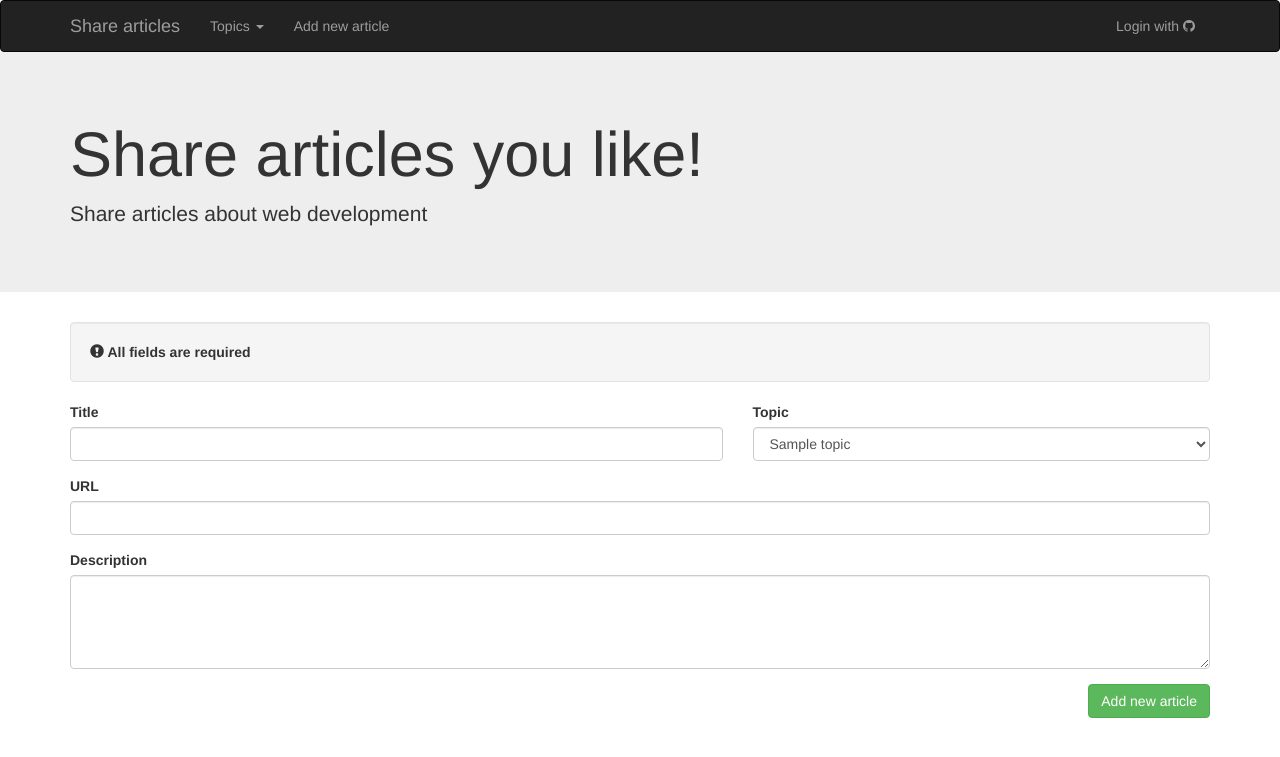
After one commit to karlveskus/article-sharing, a Flask app: template templates/new_article.html in a window 1280 px wide. The commit adds this page. Shown: the top 757 px of the page. Run offline with Flask 2, Linux system fonts and the light colour scheme; the template is opened without the code that fills it: most values are stand-ins (such as "Sample title", 1, 10 or a date in 2020); some libraries are stand-ins or nearby versions; some web fonts are replaced.

Commit message:
Add layout for new articles

```diff
--- a/app.py
+++ b/app.py
@@ -90,6 +90,18 @@
     return render_template('topics.html', topics=topics, articles=articles, is_authenticated=authenticated)
 
 
+@app.route('/articles/new')
+def new_article():
+    """ add new article """
+    if not authenticated():
+        return redirect(url_for('login'))
+
+    topics, _articles = base_query(db_session)
+
+    return render_template('new_article.html', topics=topics, is_authenticated=authenticated)
+
+
+
 # API JSON routes
 @app.route(api_route + '/topics')
 def get_topics():
--- a/static/style.css
+++ b/static/style.css
@@ -1,7 +1,16 @@
+/* Global */
+.float-right {
+    float: right;
+}
+
+
+/* Index */
 nav.navbar {
     margin-bottom: 0;
 }
 
+
+/* Topics */
 .article {
     margin-bottom: 15px;
 }
@@ -10,3 +19,9 @@
     float: right;
     color: 	#A9A9A9;
 }
+
+
+/* New_article */
+textarea {
+    resize: vertical;
+}
--- a/templates/index.html
+++ b/templates/index.html
@@ -36,6 +36,9 @@
                                 {% endfor %}
                             </ul>
                         </li>
+                        <li>
+                            <a href="{{ url_for('new_article') }}">Add new article</a>
+                        </li>
                     </ul>
                     <ul class="nav navbar-nav navbar-right">
                         <li>
@@ -61,21 +64,9 @@
             </div>
         </div>
 
-        <div class="container">
-            <div class="col-sm-12 col-sm-2">
-                <ul class="nav nav-pills nav-stacked hidden-xs">
-                    {% for topic in topics %}
-                        <li>
-                            <a href="{{ url_for('view_topics', topic_id=topic.id) }}">{{topic.name}}</a>
-                        </li>
-                    {% endfor %}
-                </ul>
-            </div>
-            <div class="col-sm-12 col-sm-10">
-                {% block content %} {% endblock %}
-            </div>
 
-        </div>
+        {% block content %} {% endblock %}
+
 
         <script src="https://code.jquery.com/jquery.js"></script>
         <script src="//netdna.bootstrapcdn.com/bootstrap/3.0.3/js/bootstrap.min.js"></script>
--- /dev/null
+++ b/templates/new_article.html
@@ -0,0 +1,42 @@
+{% extends "index.html" %}
+{% block content %}
+<div class="container">
+<div class="row">
+    <div class="col-xs-12">
+        <div class="well">
+            <strong><i class="glyphicon glyphicon glyphicon-exclamation-sign"></i> All fields are required</strong>
+        </div>
+
+        <form role="form" action="" method="post"></form>
+            <div class="row">
+                <div class="form-group col-sm-7">
+                    <label class="control-label" for="article_title">Title</label>
+                    <input type="text" class="form-control" id="article_title">
+                </div>
+                <div class="form-group col-sm-5">
+                    <label class="control-label" for="article_title">Topic</label>
+                    <select class="form-control" id="article_title">
+                        {% for topic in topics %}
+                            <option>{{ topic.name }}</option>
+                        {% endfor %}
+                    </select>
+                </div>
+            </div>
+
+            <div class="form-group">
+                <label class="control-label" for="article_url">URL</label>
+                <input type="text" class="form-control" id="article_url">
+            </div>
+            <div class="form-group">
+                <label class="control-label" for="article_description">Description</label>
+                <textarea class="form-control" rows="4" id="article_description"></textarea>
+            </div>
+            <div class="float-right">
+                <button class="btn btn-success" type="submit">Add new article</button>
+            </div>
+        </form>
+    </div>
+</div>
+</div>
+
+{% endblock %}
```
Also changed, not shown: templates/topics.html (+16 -1 lines).
